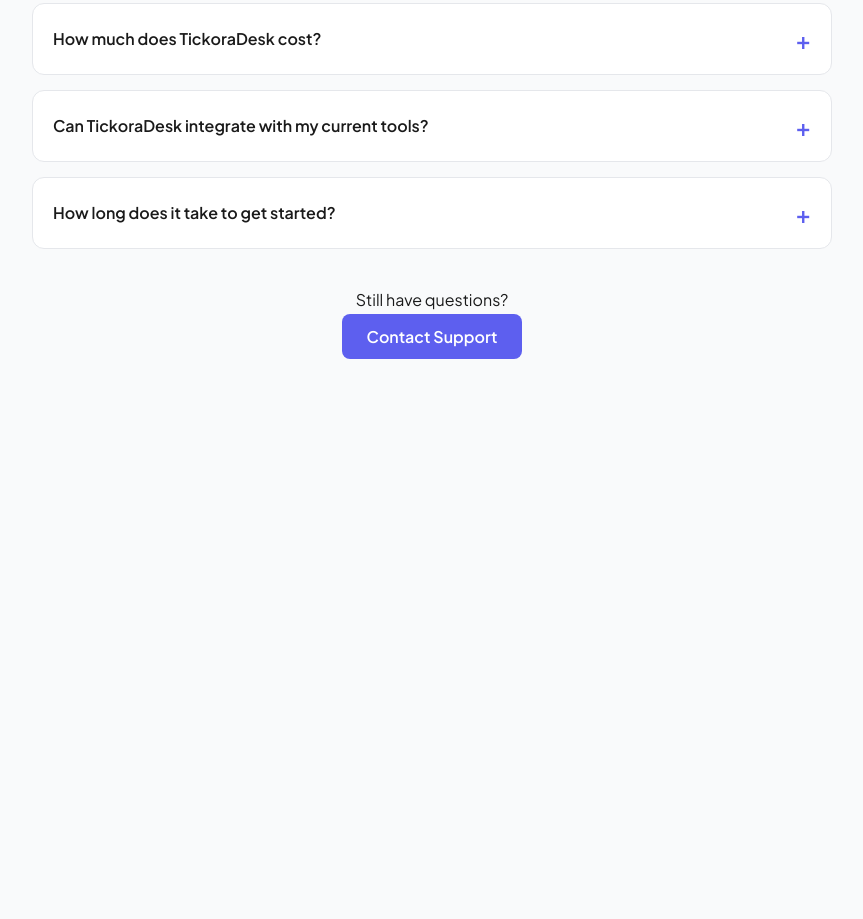
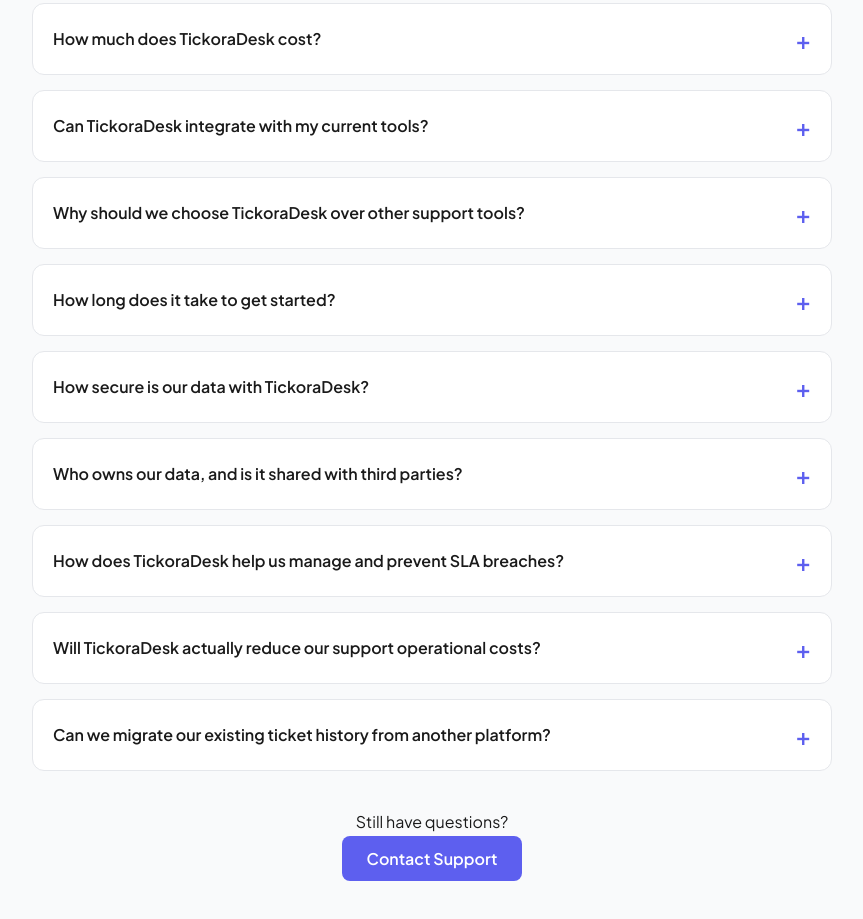
Before and after one commit to prithvikr845422/tickoradesk-website, a plain HTML site: page faq/index.html in a window 1280 px wide. Shown: the part 341-1260 px from the top of the page, without its empty margins (208-1071 px from the left). Before the commit the page ends 800 px from the top, so only its background shows below. Drawn offline with Linux system fonts and the light colour scheme.

Commit message:
Update index.html

```diff
--- a/faq/index.html
+++ b/faq/index.html
@@ -98,10 +98,47 @@
             <p>Absolutely! TickoraDesk is built to fit into your existing workflow. We support seamless integrations with popular tools like Email, Slack, and various CRM platforms to ensure your data stays unified and your team stays productive.</p>
         </details>
 
+        <!-- Why TickoraDesk -->
+        <details class="faq-item">
+            <summary>Why should we choose TickoraDesk over other support tools?</summary>
+            <p>TickoraDesk combines intelligent AI automation with an ultra-clean, lightweight interface. It cuts down resolution times by auto-routing tickets and eliminating repetitive manual work, giving your team enterprise-grade power without the bloated setup or high costs.</p>
+        </details>
+
+
         <!-- Q5 -->
         <details class="faq-item">
             <summary>How long does it take to get started?</summary>
             <p>Setting up TickoraDesk is quick and intuitive. Most teams can be up and running with their support workflow in less than a few hours. We also provide comprehensive documentation and onboarding support to ensure a smooth transition.</p>
+        </details>
+
+        <!-- Data Security -->
+        <details class="faq-item">
+            <summary>How secure is our data with TickoraDesk?</summary>
+            <p>Your data security is guaranteed through enterprise-grade 256-bit encryption for data at rest and SSL/TLS protocols for data in transit. We maintain strict role-based access permissions, routine security audits, and continuous automated backups so your sensitive customer records and internal communications stay completely confidential.</p>
+        </details>
+
+        <!-- Data Privacy -->
+        <details class="faq-item">
+            <summary>Who owns our data, and is it shared with third parties?</summary>
+            <p>You have 100% ownership of your data. TickoraDesk never shares, sells, or uses your customer data for third-party ad targeting. Everything is stored in secure, encrypted cloud environments with granular permissions, meaning only authorized team members from your organization can view sensitive support interactions.</p>
+        </details>
+
+        <!-- SLA Management -->
+        <details class="faq-item">
+            <summary>How does TickoraDesk help us manage and prevent SLA breaches?</summary>
+            <p>TickoraDesk lets you set dynamic SLA rules based on ticket urgency, VIP customer tiers, or specific support channels. The system displays live countdown timers on active tickets and triggers proactive escalation alerts to supervisors before a breach occurs, ensuring your response targets are always met.</p>
+        </details>
+
+        <!-- Value & ROI / Why TickoraDesk -->
+        <details class="faq-item">
+            <summary>Will TickoraDesk actually reduce our support operational costs?</summary>
+            <p>Yes. By automating repetitive Tier-1 queries, auto-assigning incoming tickets, and eliminating manual follow-ups, teams using TickoraDesk typically see a 40% drop in ticket handling time. This allows you to scale your customer support capacity seamlessly without constantly hiring extra staff.</p>
+        </details>
+
+        <!-- Onboarding & Migration Support -->
+        <details class="faq-item">
+            <summary>Can we migrate our existing ticket history from another platform?</summary>
+            <p>Yes. Our team provides guided data migration to import your existing customer records, past ticket histories, and agent accounts without any downtime or data loss during the transition.</p>
         </details>
 
         <div class="contact-box">
```
